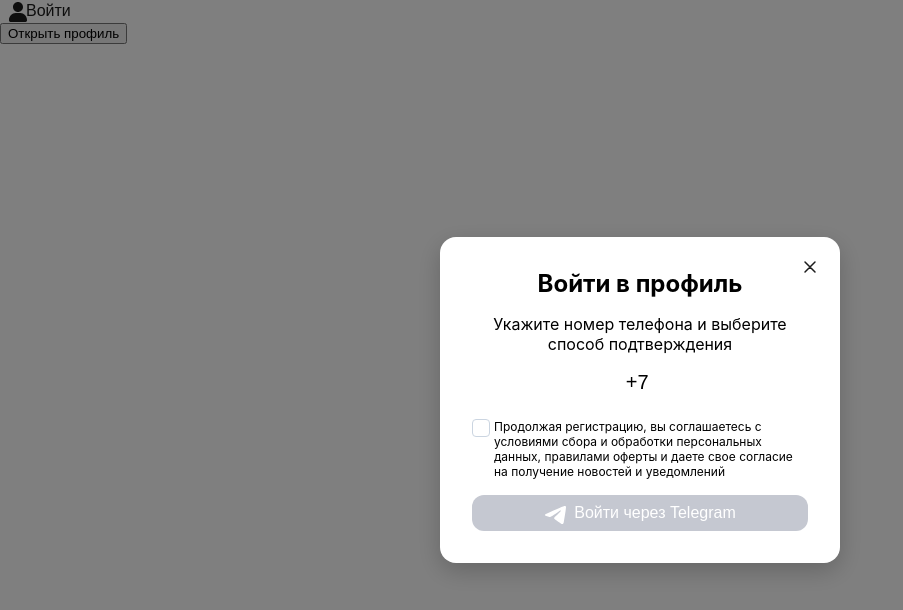
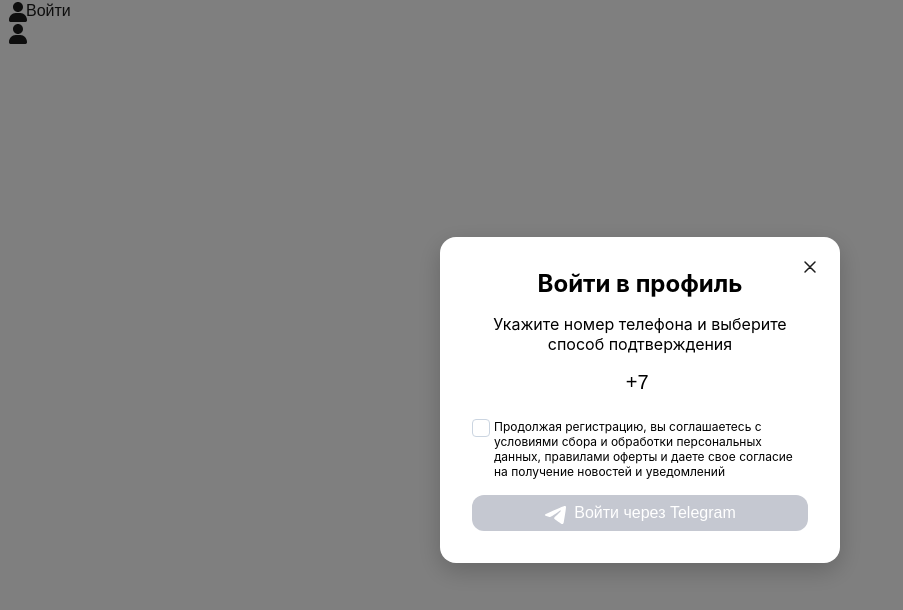
Before and after one commit to DorofeevAndrey/food_delivery_site, a Next.js app in the folder front_nextjs/: page / in a window 1280 px wide. Both pictures are taken after a click on the button "Войти". Shown: the top 610 px of the page, without its empty margins (0-903 px from the left). Built offline with nearby package versions, Linux system fonts and the light colour scheme.

Commit message:
feat: created ProfileModal and general Modal

```diff
--- a/front_nextjs/app/@modal/(.)profile/page.tsx
+++ b/front_nextjs/app/@modal/(.)profile/page.tsx
@@ -1,28 +1,40 @@
 "use client";
-import LoginModal from "@/components/LoginModal/LoginModal";
-import { Token } from "@/lib/api/profile";
+import ProfileModal from "@/components/ProfileModal/ProfileModal";
+import { getProfile, ProfileResponse } from "@/lib/api/profile";
 import { useRouter } from "next/navigation";
+import { useEffect, useState } from "react";
+import Cookies from "js-cookie";
 
-export default function ProfileModal() {
+export default function ProfilePage() {
+  const [userProfile, setUserProfile] = useState<ProfileResponse>();
+
+  useEffect(() => {
+    const fetchProfile = async () => {
+      const token = Cookies.get("token");
+      console.log(token);
+      if (!token) return;
+
+      try {
+        const profile = await getProfile(token);
+        setUserProfile(profile);
+      } catch (err) {
+        console.error("Ошибка загрузки профиля", err);
+      }
+    };
+
+    fetchProfile();
+  }, []);
+
   const router = useRouter();
   return (
-    <div className="fixed inset-0 bg-black/50 flex items-center justify-center z-50">
-      <div className="bg-white p-6 rounded shadow w-96">
-        <h2>Профиль (модалка)</h2>
-        <p>Это модалка поверх главной страницы.</p>
-        <LoginModal
+    <>
+      {userProfile && (
+        <ProfileModal
+          userProfile={userProfile}
           isOpen={true}
-          onClose={function (): void {
-            throw new Error("Function not implemented.");
-          }}
-          getProfile={function (token: Token): void {
-            throw new Error("Function not implemented.");
-          }}
+          onClose={() => router.back()}
         />
-        <button onClick={() => router.back()} className="mt-4 btn-red">
-          Закрыть
-        </button>
-      </div>
-    </div>
+      )}
+    </>
   );
 }
--- a/front_nextjs/app/page.tsx
+++ b/front_nextjs/app/page.tsx
@@ -3,18 +3,19 @@
 import ProfileIcon from "@/assets/ProfileIcon";
 import Button from "@/components/Button/Button";
 import LoginModal from "@/components/LoginModal/LoginModal";
-import { ProfileResponse, Token } from "@/lib/api/profile";
+import { ProfileResponse } from "@/lib/api/profile";
 import { useState } from "react";
 import { getProfile } from "@/lib/api/profile";
 import { useRouter } from "next/navigation";
 
 export default function Home() {
-  const [isModalOpen, setIsModalOpen] = useState(false);
+  const [isLoginModalOpen, setIsLoginModalOpen] = useState(false);
+
   const [profile, setProfile] = useState<ProfileResponse>();
 
   const router = useRouter();
 
-  const fetchProfile = async (token: Token) => {
+  const fetchProfile = async (token: string) => {
     const data = await getProfile(token);
 
     setProfile(data);
@@ -26,31 +27,28 @@
         <>
           <Button
             title={"Войти"}
-            onClick={() => setIsModalOpen(true)}
+            onClick={() => setIsLoginModalOpen(true)}
             icon={<ProfileIcon width={24} height={24} />}
           />
           <LoginModal
             getProfile={fetchProfile}
-            isOpen={isModalOpen}
-            onClose={() => setIsModalOpen(false)}
+            isOpen={isLoginModalOpen}
+            onClose={() => setIsLoginModalOpen(false)}
           />
         </>
       )}
       {profile && (
         <>
           <Button
-            title={"Аккаунт"}
-            onClick={() => setIsModalOpen(true)}
+            onClick={() => router.push("/profile")}
             icon={<ProfileIcon width={24} height={24} />}
           />
         </>
       )}
-      <button
+      <Button
         onClick={() => router.push("/profile")}
-        className="px-4 py-2 bg-blue-600 text-white rounded-xl"
-      >
-        Открыть профиль
-      </button>
+        icon={<ProfileIcon width={24} height={24} />}
+      />
     </div>
   );
 }
--- a/front_nextjs/components/LoginModal/LoginModal.module.css
+++ b/front_nextjs/components/LoginModal/LoginModal.module.css
@@ -1,28 +1,3 @@
-.overlay {
-  position: fixed;
-  inset: 0;
-  background-color: rgba(0, 0, 0, 0.5);
-  display: flex;
-  align-items: center;
-  justify-content: center;
-  z-index: 50;
-}
-
-.modal {
-  position: relative;
-  background-color: var(--color-white);
-  border-radius: 16px;
-  padding: 32px;
-  width: 100%;
-  max-width: 400px;
-  box-shadow: 0 8px 24px rgba(0, 0, 0, 0.2);
-  display: flex;
-  flex-direction: column;
-  align-items: center;
-  justify-content: center;
-  gap: 16px;
-}
-
 .closeButton {
   position: absolute;
   top: 16px;
--- a/front_nextjs/components/LoginModal/LoginModal.tsx
+++ b/front_nextjs/components/LoginModal/LoginModal.tsx
@@ -12,12 +12,12 @@
 import Link from "next/link";
 import Cookies from "js-cookie";
 import { Check } from "lucide-react";
-import { Token } from "@/lib/api/profile";
+import Modal from "../Modal/Modal";
 
 type LoginModalProps = {
   isOpen: boolean;
   onClose: () => void;
-  getProfile: (token: Token) => void;
+  getProfile: (token: string) => void;
 };
 
 export default function LoginModal({
@@ -45,10 +45,6 @@
     }
   }, [phone, agree]);
 
-  console.log(phone);
-
-  if (!isOpen) return null;
-
   const handleTelegramLogin = async () => {
     if (!phone) return alert("Введите номер телефона");
 
@@ -70,6 +66,7 @@
 
     setStep("waiting");
   };
+
   const handleTelegramFinish = async () => {
     if (!sessionId) return alert("Сессия закончилась");
 
@@ -94,8 +91,7 @@
   };
 
   return (
-    <div className={styles.overlay}>
-      <div className={styles.modal}>
+    <Modal isOpen={isOpen} onClose={onClose}>
       {step == "phone" && (
         <>
           <Button
@@ -161,7 +157,6 @@
           </div>
         </>
       )}
-      </div>
-    </div>
+    </Modal>
   );
 }
--- /dev/null
+++ b/front_nextjs/components/Modal/Modal.module.css
@@ -0,0 +1,24 @@
+.overlay {
+  position: fixed;
+  inset: 0;
+  background-color: rgba(0, 0, 0, 0.5);
+  display: flex;
+  align-items: center;
+  justify-content: center;
+  z-index: 50;
+}
+
+.modal {
+  position: relative;
+  background-color: var(--color-white);
+  border-radius: 16px;
+  padding: 32px;
+  width: 100%;
+  max-width: 400px;
+  box-shadow: 0 8px 24px rgba(0, 0, 0, 0.2);
+  display: flex;
+  flex-direction: column;
+  align-items: center;
+  justify-content: center;
+  gap: 16px;
+}
--- /dev/null
+++ b/front_nextjs/components/Modal/Modal.tsx
@@ -0,0 +1,25 @@
+"use client";
+
+import { ReactNode } from "react";
+import styles from "./Modal.module.css";
+
+type ModalProps = {
+  isOpen: boolean;
+  onClose: () => void;
+  children: ReactNode;
+};
+
+export default function Modal({ isOpen, onClose, children }: ModalProps) {
+  if (!isOpen) return null;
+
+  return (
+    <div className={styles.overlay} onClick={onClose}>
+      <div
+        className={styles.modal}
+        onClick={(e) => e.stopPropagation()} // чтобы клик внутри окна не закрывал
+      >
+        {children}
+      </div>
+    </div>
+  );
+}
--- /dev/null
+++ b/front_nextjs/components/ProfileModal/ProfileModal.tsx
@@ -0,0 +1,30 @@
+"use client";
+
+import Modal from "../Modal/Modal";
+import Button from "../Button/Button";
+import { ProfileResponse } from "@/lib/api/profile";
+import ProfileIcon from "@/assets/ProfileIcon";
+
+type ProfileModalProps = {
+  isOpen: boolean;
+  onClose: () => void;
+  userProfile: ProfileResponse;
+};
+
+export default function ProfileModal({
+  userProfile,
+  isOpen,
+  onClose,
+}: ProfileModalProps) {
+  return (
+    <Modal isOpen={isOpen} onClose={onClose}>
+      <>
+        {userProfile.first_name ? (
+          <Button title={userProfile.first_name} />
+        ) : (
+          <Button title="Ваше имя" />
+        )}
+      </>
+    </Modal>
+  );
+}
```
Also changed, not shown: front_nextjs/components/ProfileModal/ProfileModal.module.css (added). Lines whose indentation alone changed are shown as unchanged.
